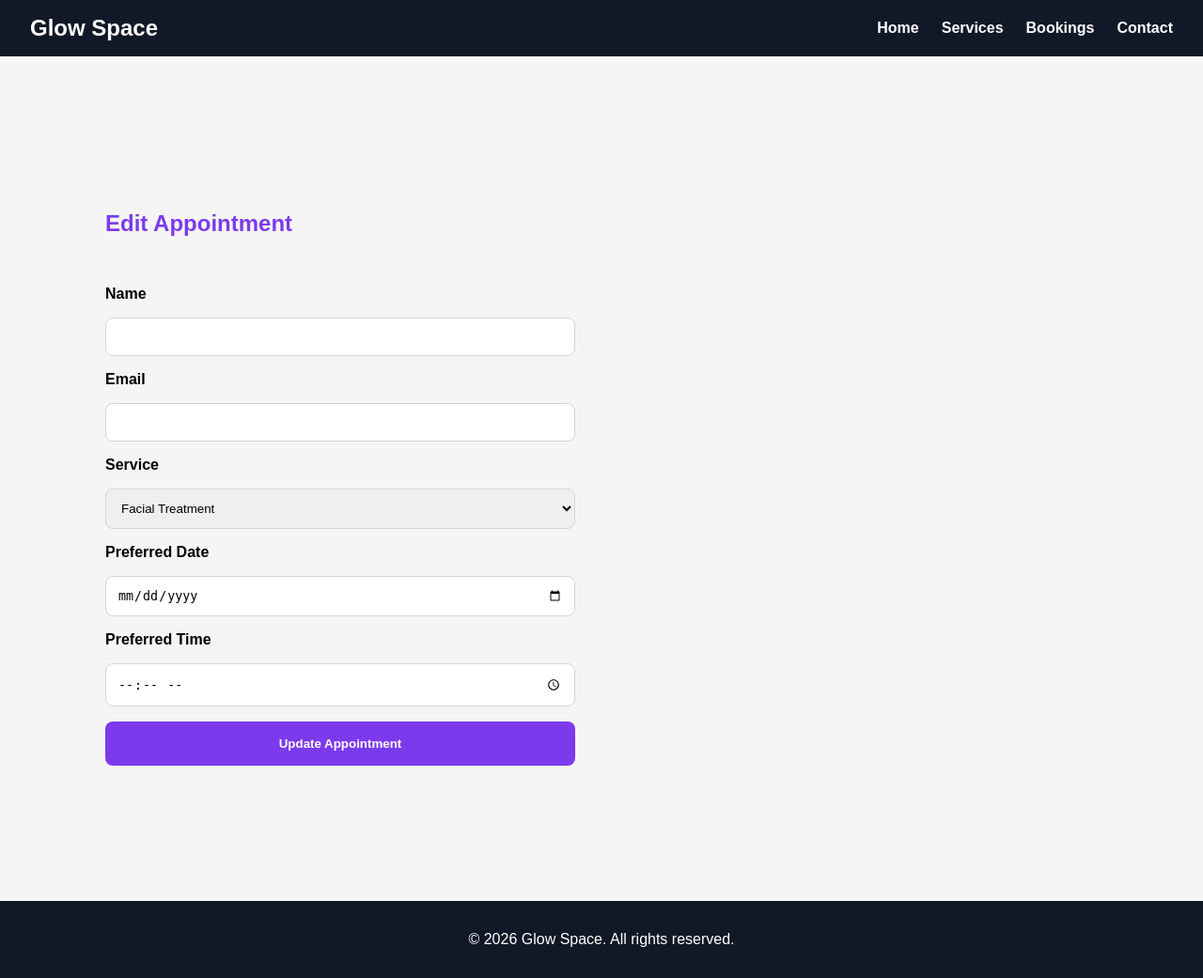
After one commit to vera-com/glow-space, a Django app: template home/templates/home/edit_appointment.html in a window 1280 px wide. The commit adds this page. Shown: the whole page at 94% size. Run offline with Django 5.2, Linux system fonts and the light colour scheme; the template is opened without the code that fills it, so the values that code supplies are empty.

Commit message:
Add appointment edit page and update booking records.

```diff
--- a/home/templates/home/appointments.html
+++ b/home/templates/home/appointments.html
@@ -14,6 +14,11 @@
                     <p><strong>Email:</strong> {{ booking.email }}</p>
                     <p><strong>Date:</strong> {{ booking.preferred_date }}</p>
                     <p><strong>Time:</strong> {{ booking.preferred_time }}</p>
+
+                    <a href="{% url 'edit_appointment' booking.id %}">
+    Edit
+</a>
+
                 </div>
             {% endfor %}
         </div>
--- /dev/null
+++ b/home/templates/home/edit_appointment.html
@@ -0,0 +1,36 @@
+{% extends "base.html" %}
+
+{% block content %}
+
+<section class="booking-page">
+    <div class="booking-form-container">
+        <h1>Edit Appointment</h1>
+
+        <form method="POST" class="booking-form">
+            {% csrf_token %}
+
+            <label for="name">Name</label>
+            <input type="text" id="name" name="name" value="{{ booking.name }}" required>
+
+            <label for="email">Email</label>
+            <input type="email" id="email" name="email" value="{{ booking.email }}" required>
+
+            <label for="service">Service</label>
+            <select id="service" name="service" required>
+                <option value="Facial Treatment" {% if booking.service == "Facial Treatment" %}selected{% endif %}>Facial Treatment</option>
+                <option value="Massage Therapy" {% if booking.service == "Massage Therapy" %}selected{% endif %}>Massage Therapy</option>
+                <option value="Nail Care" {% if booking.service == "Nail Care" %}selected{% endif %}>Nail Care</option>
+            </select>
+
+            <label for="date">Preferred Date</label>
+            <input type="date" id="date" name="preferred_date" value="{{ booking.preferred_date|date:'Y-m-d' }}" required>
+
+            <label for="time">Preferred Time</label>
+            <input type="time" id="time" name="preferred_time" value="{{ booking.preferred_time|time:'H:i' }}" required>
+
+            <button type="submit">Update Appointment</button>
+        </form>
+    </div>
+</section>
+
+{% endblock %}
--- a/home/urls.py
+++ b/home/urls.py
@@ -6,4 +6,6 @@ urlpatterns = [
     path('', views.home, name='home'),
     path('bookings/', views.bookings, name='bookings'),
     path("appointments/", views.appointments, name="appointments"),
+    path("appointments/edit/<int:booking_id>/",
+         views.edit_appointment, name="edit_appointment"),
     ]
```
Also changed, not shown: home/views.py (+22 -1 lines).
